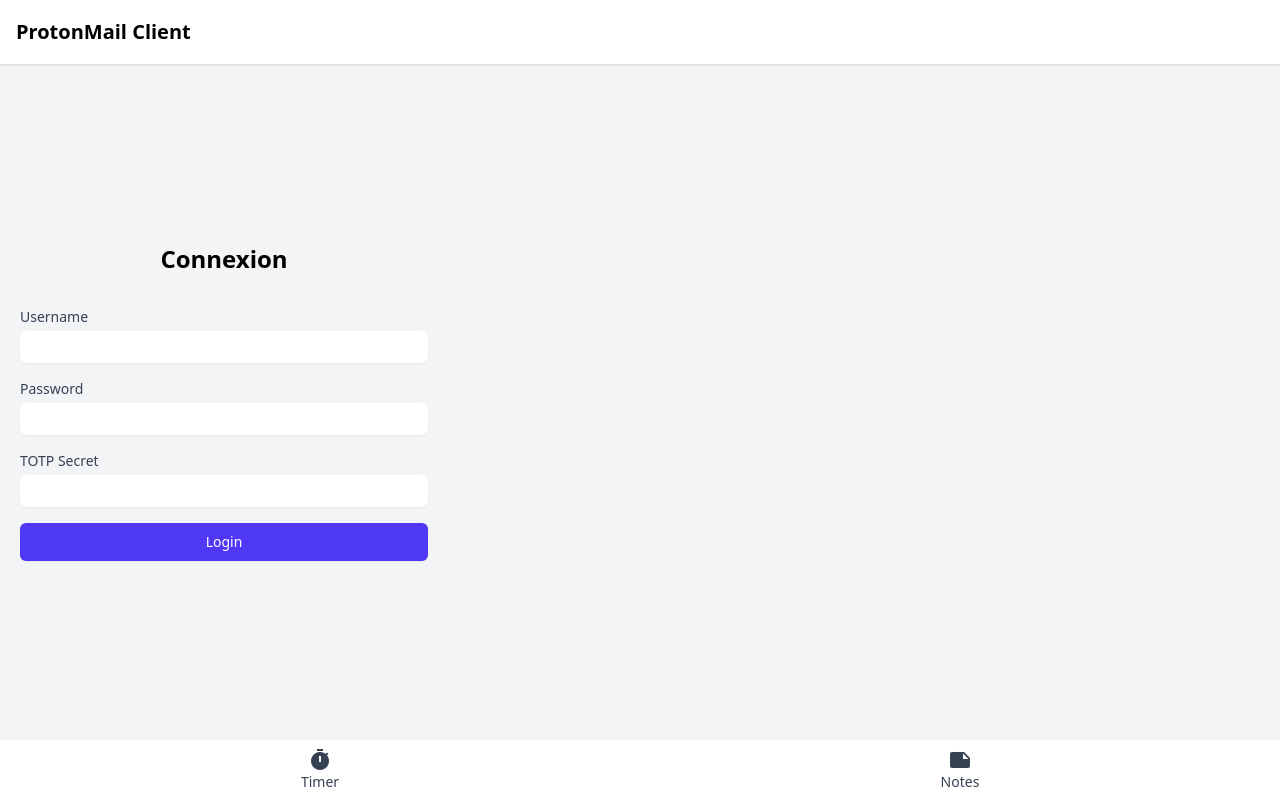
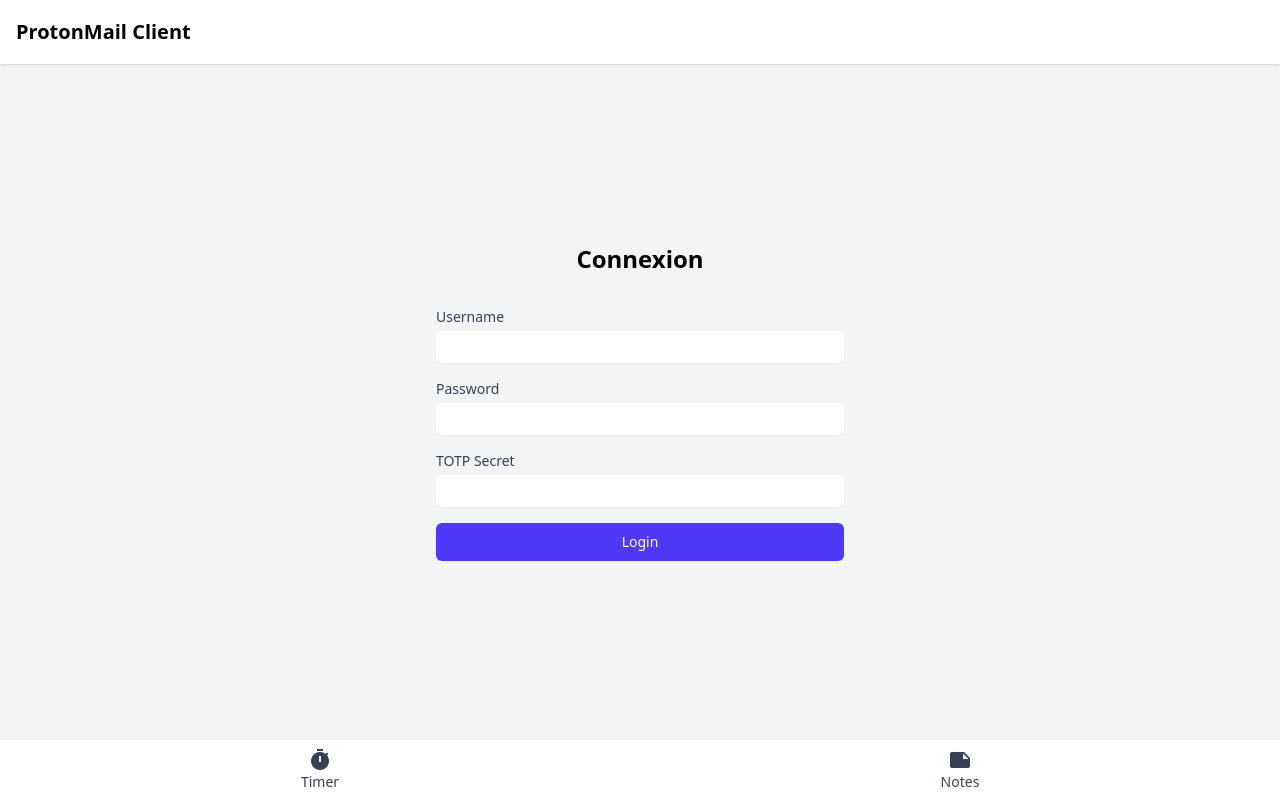
Before and after one commit to RealAlphabet/go-protonmail-cli, a Vue app in the folder web-server/: page / in a window 1280 px wide. Built offline with nearby package versions, Linux system fonts and the light colour scheme.

Commit message:
style: adjust container widths and margins in Notes and Login components

```diff
--- a/web-server/src/App.vue
+++ b/web-server/src/App.vue
@@ -17,7 +17,7 @@
       <Notes v-else-if="page === 'notes'" />
       <template v-else>
         <template v-if="!authStore.sessionId">
-          <div class="max-w-md my-auto p-5">
+          <div class="m-auto max-w-full w-md p-5">
             <h2 class="text-2xl font-bold text-center mb-8">Connexion</h2>
             <LoginForm />
           </div>
--- a/web-server/src/components/Notes.vue
+++ b/web-server/src/components/Notes.vue
@@ -143,9 +143,10 @@
 
 <style scoped>
 .notes-container {
-  max-width: 800px;
-  margin: 0 auto;
+  max-width: 100%;
+  margin: auto;
   padding: 1rem;
+  width: 800px;
 }
 
 .notes-header {
```
